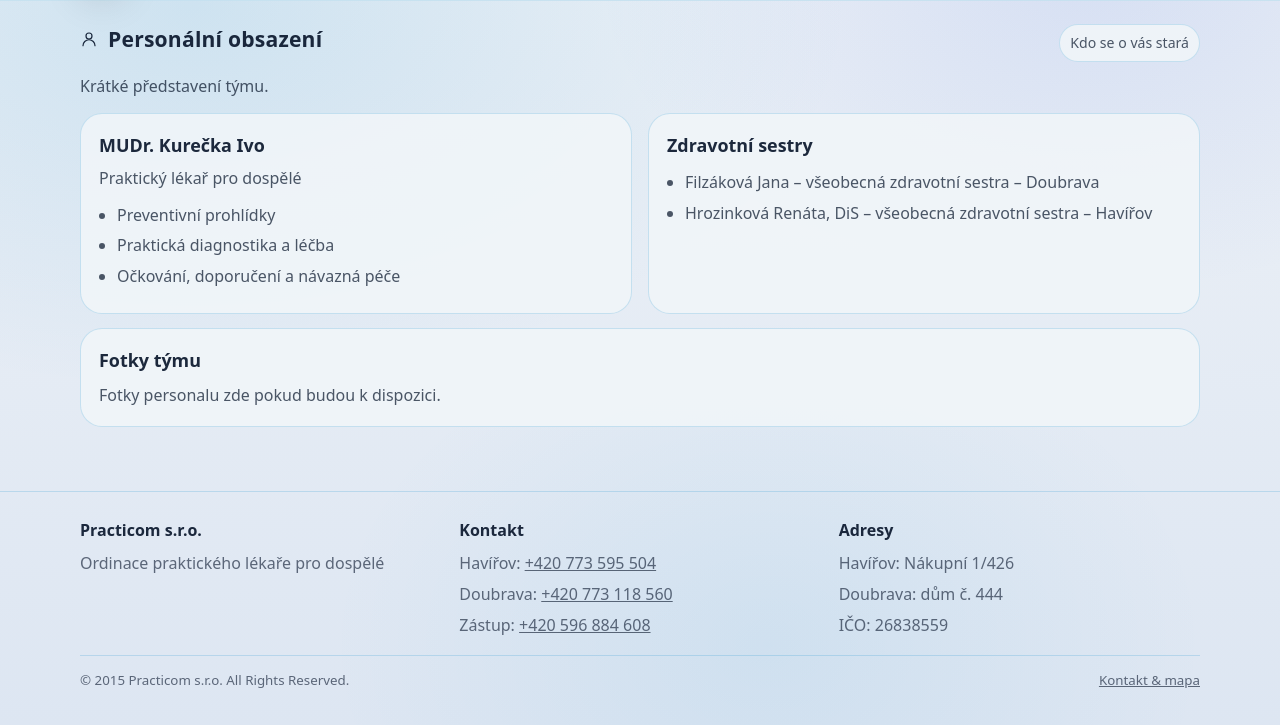
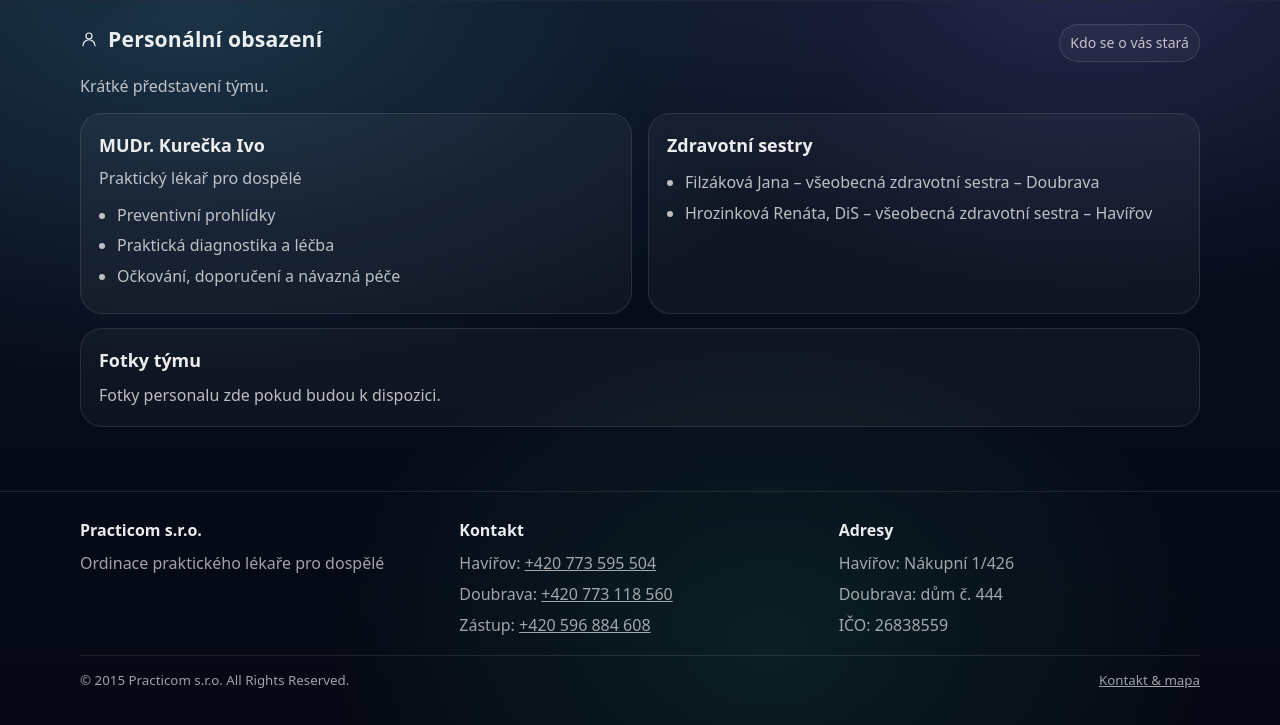
Before and after one commit to HerdlizZz/practicom-doktorska-stranka, a plain HTML site: page tym.html in a window 1280 px wide. Shown: the part 75-800 px from the top of the page. Drawn offline with Linux system fonts and the light colour scheme.

Commit message:
Default dark theme

```diff
--- a/script.js
+++ b/script.js
@@ -3,10 +3,7 @@
   const legacyStorageKey = 'theme';
   const root = document.documentElement;
 
-  const getSystemTheme = () => {
-    if (!window.matchMedia) return 'dark';
-    return window.matchMedia('(prefers-color-scheme: light)').matches ? 'light' : 'dark';
-  };
+  const defaultTheme = 'dark';
 
   const getStoredTheme = () => {
     try {
@@ -27,7 +24,7 @@
     if (toggle) toggle.setAttribute('aria-label', theme);
   };
 
-  setTheme(getStoredTheme() ?? getSystemTheme());
+  setTheme(getStoredTheme() ?? defaultTheme);
 
   document.addEventListener('click', (event) => {
     const button = event.target && event.target.closest ? event.target.closest('#theme-toggle') : null;
@@ -42,16 +39,6 @@
     }
   });
 
-  if (window.matchMedia) {
-    const mql = window.matchMedia('(prefers-color-scheme: light)');
-    const onChange = () => {
-      if (getStoredTheme()) return;
-      setTheme(getSystemTheme());
-    };
-
-    if (typeof mql.addEventListener === 'function') mql.addEventListener('change', onChange);
-    else if (typeof mql.addListener === 'function') mql.addListener(onChange);
-  }
 })();
 
 (function () {
--- a/tym.html
+++ b/tym.html
@@ -1,5 +1,5 @@
 <!DOCTYPE html>
-<html lang="cs">
+<html lang="cs" data-theme="dark">
   <head>
     <meta charset="UTF-8" />
     <meta name="viewport" content="width=device-width, initial-scale=1" />
```
Also changed, not shown: hodiny.html (+1 -1 lines), index.html (+1 -1 lines), kontakt.html (+1 -1 lines), ordinace.html (+1 -1 lines), sluzby.html (+1 -1 lines), zastup.html (+1 -1 lines).
